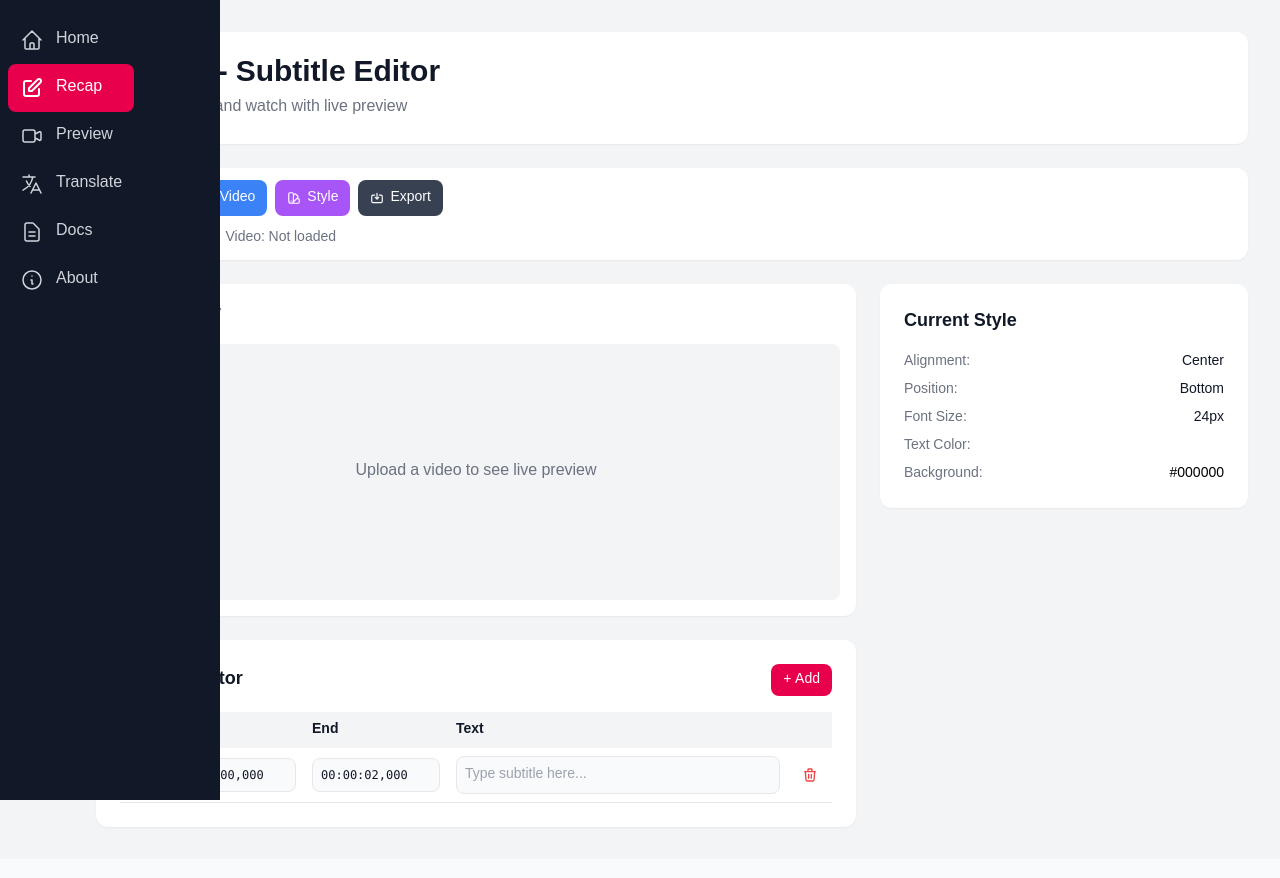
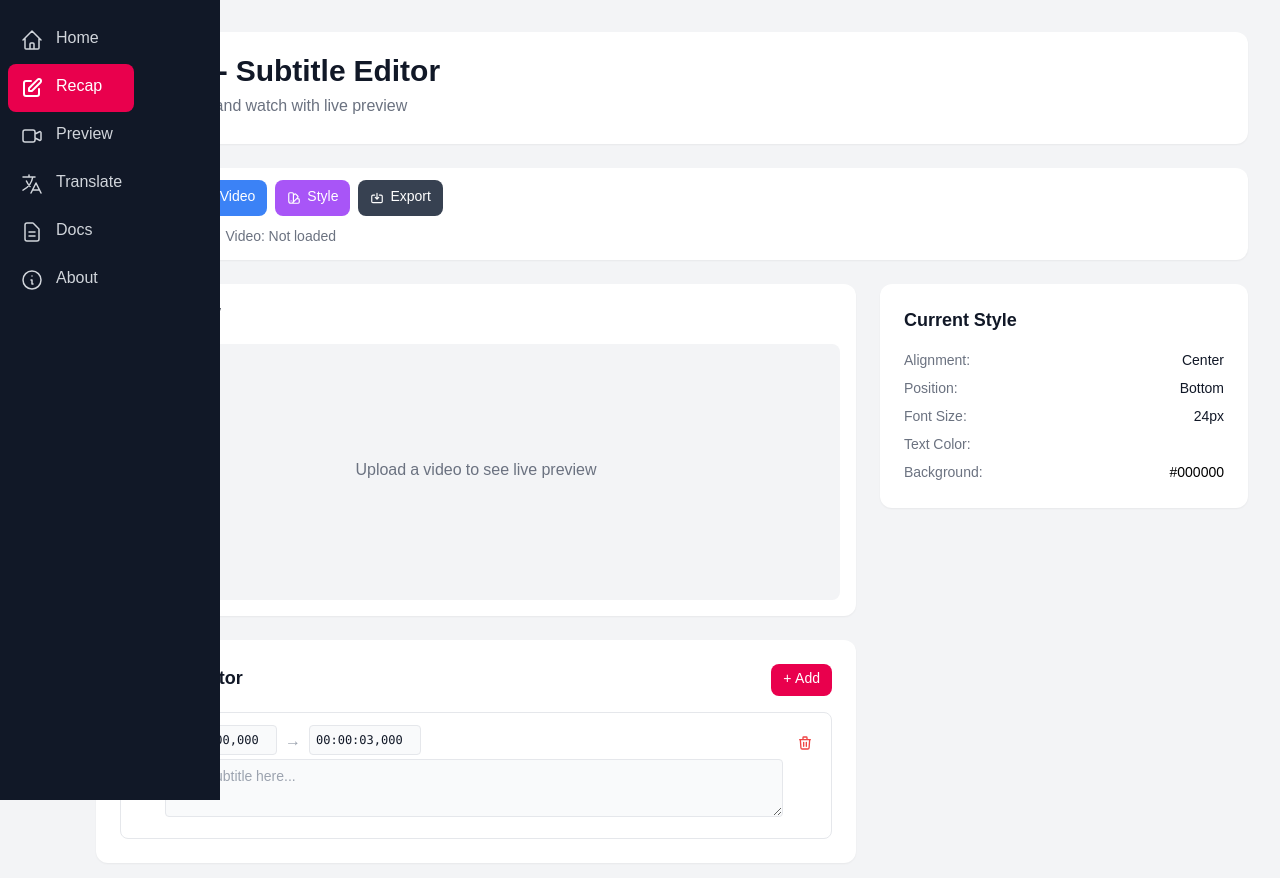
Before and after one commit to amkyawdev/recap-v3, a Next.js app: page /recap in a window 1280 px wide. Both pictures are taken after a click on the button "+ Add". Shown: the top 878 px of the page. Built offline with nearby package versions, Linux system fonts and the light colour scheme.

Commit message:
Subtitle editor - timestamp inline above, text area below

```diff
--- a/src/components/subtitle/SubtitleEditor.tsx
+++ b/src/components/subtitle/SubtitleEditor.tsx
@@ -9,10 +9,21 @@ interface SubtitleEditorProps {
 
 export default function SubtitleEditor({ lines, onChange }: SubtitleEditorProps) {
   const handleAdd = () => {
+    const lastLine = lines.length > 0 ? lines.reduce((a, b) => {
+      const aEnd = parseTimestamp(a.endTime);
+      const bEnd = parseTimestamp(b.endTime);
+      return aEnd > bEnd ? a : b;
+    }) : null;
+
+    const startTime = lastLine ? lastLine.endTime : '00:00:00,000';
+    const [h, m, s] = startTime.replace(',', '.').split(':').map(Number);
+    const endSeconds = (h || 0) * 3600 + (m || 0) * 60 + (s || 0) + 3;
+    const newEndTime = formatTime(endSeconds);
+
     const newLine: SubtitleLine = {
       id: lines.length > 0 ? Math.max(...lines.map((l) => l.id)) + 1 : 1,
-      startTime: '00:00:00,000',
-      endTime: '00:00:02,000',
+      startTime,
+      endTime: newEndTime,
       text: '',
     };
     onChange([...lines, newLine]);
@@ -32,6 +43,13 @@ export default function SubtitleEditor({ lines, onChange }: SubtitleEditorProps)
     return (parseInt(parts[0]) || 0) * 3600 + (parseInt(parts[1]) || 0) * 60 + (parseFloat(parts[2]) || 0);
   };
 
+  const formatTime = (seconds: number): string => {
+    const h = Math.floor(seconds / 3600);
+    const m = Math.floor((seconds % 3600) / 60);
+    const s = Math.floor(seconds % 60);
+    return `${String(h).padStart(2, '0')}:${String(m).padStart(2, '0')}:${String(s).padStart(2, '0')},000`;
+  };
+
   const sortedLines = [...lines].sort((a, b) => parseTimestamp(a.startTime) - parseTimestamp(b.startTime));
 
   return (
@@ -43,41 +61,43 @@ export default function SubtitleEditor({ lines, onChange }: SubtitleEditorProps)
         </button>
       </div>
 
-      <div className="overflow-x-auto">
-        <table className="w-full text-sm">
-          <thead>
-            <tr className="bg-gray-100 text-left">
-              <th className="p-2 w-10">#</th>
-              <th className="p-2 w-36">Start</th>
-              <th className="p-2 w-36">End</th>
-              <th className="p-2">Text</th>
-              <th className="p-2 w-10"></th>
-            </tr>
-          </thead>
-          <tbody>
+      <div className="space-y-3">
         {sortedLines.map((line, index) => (
-              <tr key={line.id} className="border-b hover:bg-gray-50">
-                <td className="p-2 text-gray-400 text-xs">{index + 1}</td>
-                <td className="p-2">
-                  <input type="text" value={line.startTime} onChange={(e) => handleUpdate(line.id, 'startTime', e.target.value)} className="w-full p-2 border rounded-lg bg-gray-50 text-xs font-mono" placeholder="00:00:00,000" />
-                </td>
-                <td className="p-2">
-                  <input type="text" value={line.endTime} onChange={(e) => handleUpdate(line.id, 'endTime', e.target.value)} className="w-full p-2 border rounded-lg bg-gray-50 text-xs font-mono" placeholder="00:00:00,000" />
-                </td>
-                <td className="p-2">
-                  <input type="text" value={line.text} onChange={(e) => handleUpdate(line.id, 'text', e.target.value)} className="w-full p-2 border rounded-lg bg-gray-50" placeholder="Type subtitle here..." />
-                </td>
-                <td className="p-2">
-                  <button onClick={() => handleDelete(line.id)} className="p-1.5 text-red-500 hover:text-red-700 rounded hover:bg-red-50">
+          <div key={line.id} className="flex gap-2 items-start p-3 border rounded-lg hover:bg-gray-50">
+            <span className="text-gray-400 text-xs w-6 pt-2">{index + 1}</span>
+            <div className="flex-1">
+              <div className="flex gap-2 mb-1">
+                <input
+                  type="text"
+                  value={line.startTime}
+                  onChange={(e) => handleUpdate(line.id, 'startTime', e.target.value)}
+                  className="w-28 p-1.5 border rounded text-xs font-mono bg-gray-50"
+                  placeholder="00:00:00"
+                />
+                <span className="text-gray-400 pt-1.5">→</span>
+                <input
+                  type="text"
+                  value={line.endTime}
+                  onChange={(e) => handleUpdate(line.id, 'endTime', e.target.value)}
+                  className="w-28 p-1.5 border rounded text-xs font-mono bg-gray-50"
+                  placeholder="00:00:00"
+                />
+              </div>
+              <textarea
+                value={line.text}
+                onChange={(e) => handleUpdate(line.id, 'text', e.target.value)}
+                className="w-full p-2 border rounded bg-gray-50 text-sm"
+                placeholder="Type subtitle here..."
+                rows={2}
+              />
+            </div>
+            <button onClick={() => handleDelete(line.id)} className="p-1.5 text-red-500 hover:text-red-700 rounded hover:bg-red-50 mt-1">
               <svg className="w-4 h-4" fill="none" stroke="currentColor" viewBox="0 0 24 24">
                 <path strokeLinecap="round" strokeLinejoin="round" strokeWidth={2} d="M19 7l-.867 12.142A2 2 0 0116.138 21H7.862a2 2 0 01-1.995-1.858L5 7m5 4v6m4-6v6m1-10V4a1 1 0 00-1-1h-4a1 1 0 00-1 1v3M4 7h16" />
               </svg>
             </button>
-                </td>
-              </tr>
+          </div>
         ))}
-          </tbody>
-        </table>
       </div>
 
       {lines.length === 0 && (
```
Lines whose indentation alone changed are shown as unchanged.
